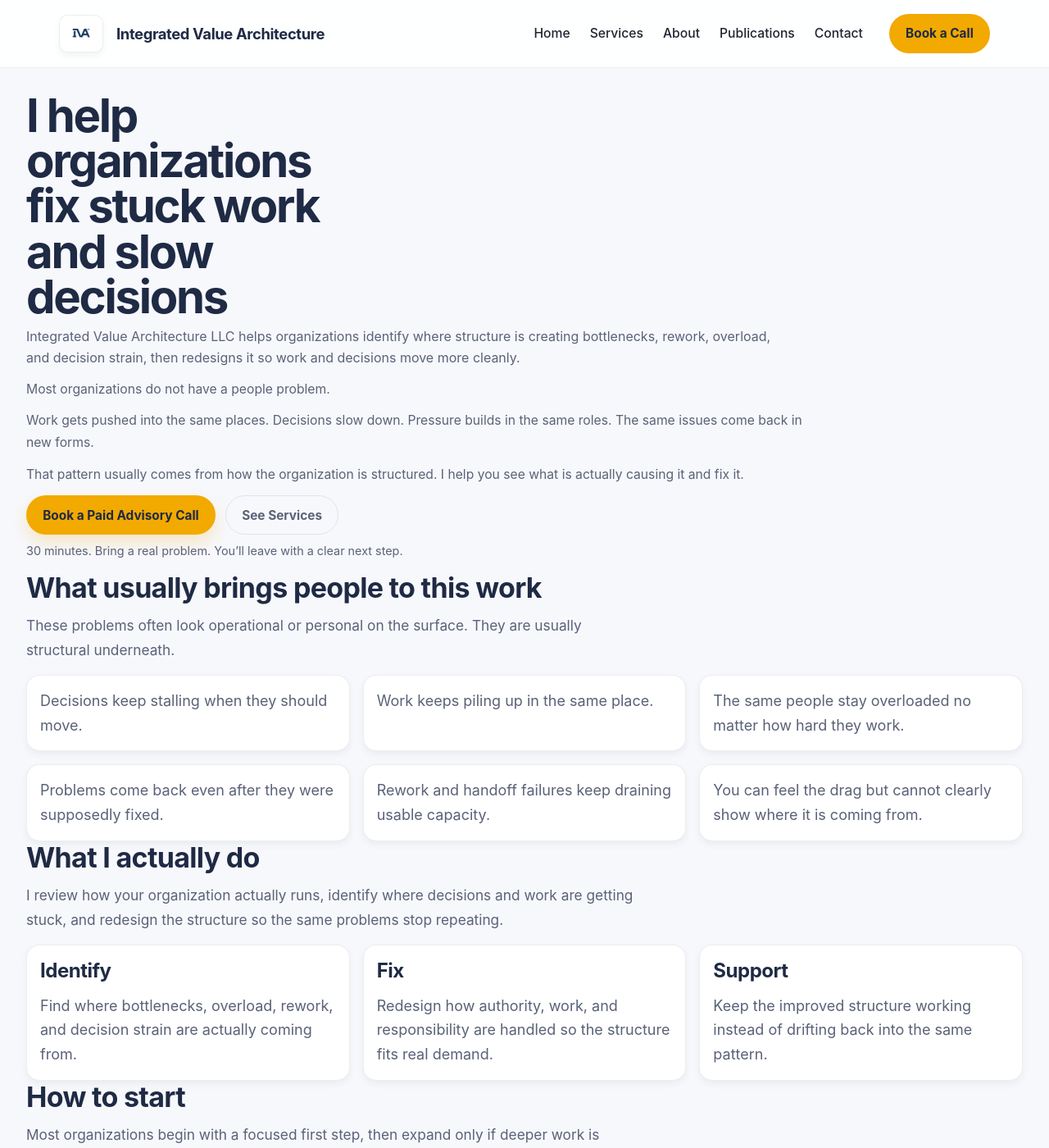
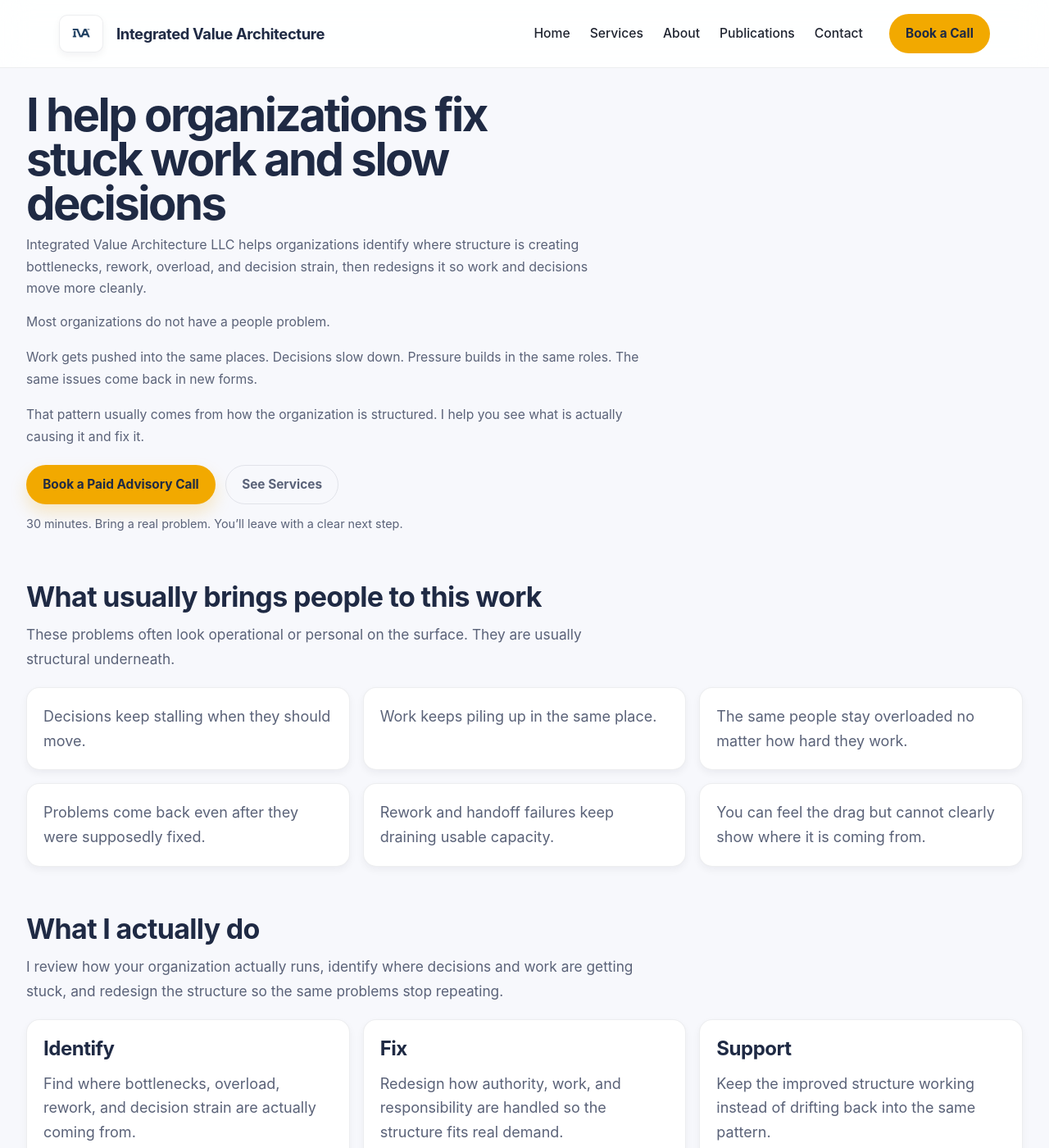
Before and after one commit to efost7873/integratedvaluearchitecture.com, a Jekyll site: the page built from index.html, in a window 1280 px wide and 1400 px high. Shown: the whole window at 82% size. Built offline with Jekyll 4.4.1, drawn with Linux system fonts in a browser that asks for light colours.

Commit message:
Update _homepage.scss

```diff
--- a/_sass/_homepage.scss
+++ b/_sass/_homepage.scss
@@ -13,35 +13,37 @@
 .iva-page main {
   max-width: 1320px;
   margin: 0 auto;
-  padding: 22px 32px 64px;
+  padding: 22px 32px 36px;
 }
 
 @media (max-width: 980px) {
   .iva-page main {
-    padding: 18px 24px 56px;
+    padding: 18px 24px 32px;
   }
 }
 
 @media (max-width: 800px) {
   .iva-page main {
-    padding: 14px 18px 48px;
+    padding: 14px 18px 28px;
   }
 }
 
 /* ============================================
-   SECTION FLOW
+   HOMEPAGE SPACING CONTROL
 ============================================ */
 
-.iva-page section:not(.iva-cta-section) {
-  margin: 0;
-  padding: 0;
-  background: transparent;
-  box-shadow: none;
-  border: none;
+.iva-page section {
+  margin-bottom: 0;
 }
 
 .iva-page section + section {
-  margin-top: $space-6;
+  margin-top: 56px;
+}
+
+@media (max-width: 800px) {
+  .iva-page section + section {
+    margin-top: 44px;
+  }
 }
 
 /* ============================================
@@ -49,46 +51,47 @@
 ============================================ */
 
 #homepage-hero {
-  padding-top: $space-2;
+  padding-top: 8px;
 }
 
 #homepage-hero .section-header,
 #homepage-hero > p,
 #homepage-hero .iva-btn-row,
 #homepage-hero .iva-cta-meta {
-  max-width: 980px;
+  max-width: 760px;
 }
 
 #homepage-hero .section-header {
-  margin-bottom: $space-3;
+  max-width: 700px;
+  margin-bottom: 16px;
 }
 
 #homepage-hero h1 {
   font-size: clamp(2.9rem, 4.4vw, 4rem);
-  line-height: 0.98;
-  letter-spacing: -0.04em;
-  margin-bottom: $space-2;
-  max-width: 10.5ch;
+  line-height: 0.96;
+  letter-spacing: -0.045em;
+  margin-bottom: 10px;
+  max-width: none;
 }
 
 #homepage-hero .section-subtitle {
   font-size: 1rem;
   line-height: 1.65;
-  max-width: 920px;
+  max-width: 760px;
 }
 
 #homepage-hero > p {
   font-size: 0.98rem;
-  line-height: 1.7;
-  margin-bottom: $space-3;
+  line-height: 1.72;
+  margin-bottom: 16px;
 }
 
 #homepage-hero .iva-btn-row {
-  margin-top: $space-3;
+  margin-top: 20px;
 }
 
 #homepage-hero .iva-cta-meta {
-  margin-top: $space-2;
+  margin-top: 12px;
   font-size: 0.9rem;
 }
 
@@ -97,7 +100,7 @@
 ============================================ */
 
 .section-header {
-  margin-bottom: $space-4;
+  margin-bottom: 20px;
 }
 
 .section-subtitle {
@@ -109,7 +112,7 @@
 ============================================ */
 
 .grid {
-  gap: $space-4;
+  gap: 16px;
 }
 
 @media (max-width: 980px) {
@@ -130,7 +133,7 @@
 ============================================ */
 
 .card {
-  padding: $space-4;
+  padding: 20px;
 }
 
 /* ============================================
@@ -139,17 +142,18 @@
 
 .iva-cta-section {
   text-align: left;
-  padding: $space-5;
+  padding: 28px;
+  margin-bottom: 0;
 }
 
 .iva-cta-section h2,
 .iva-cta-section p,
 .iva-cta-section .iva-cta-meta {
-  max-width: 860px;
+  max-width: 760px;
 }
 
 .iva-cta-section .iva-btn-row {
-  margin-top: $space-3;
+  margin-top: 18px;
 }
 
 .iva-cta-section .iva-btn-secondary {
@@ -167,7 +171,7 @@
 
 @media (max-width: 800px) {
   .iva-cta-section {
-    padding: $space-4;
+    padding: 22px;
   }
 }
 
```
